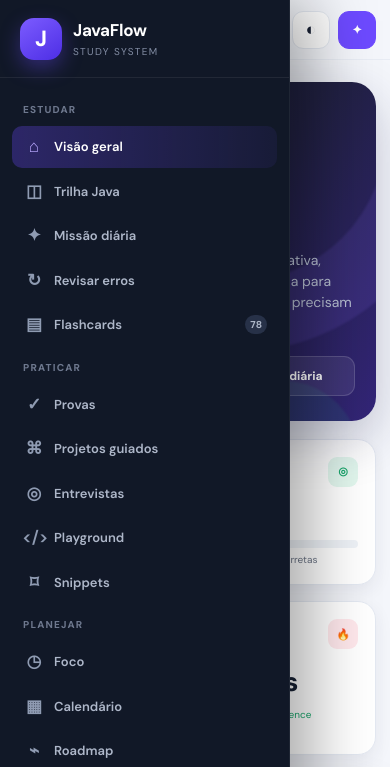
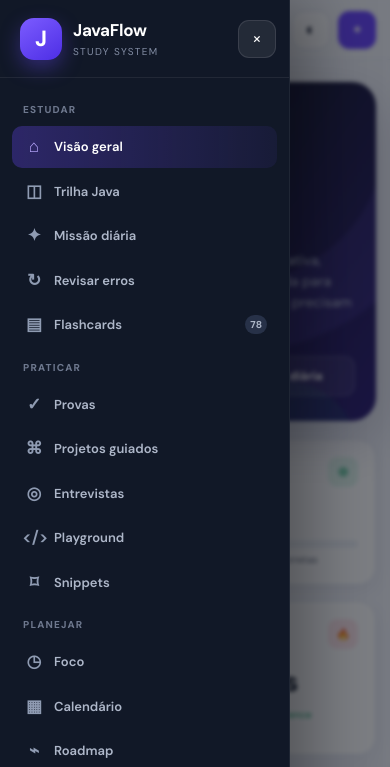
Before and after one commit to Carloshsgandra/SiteCodeJava1, a website with bundled scripts: page index.html in a window 390 px wide. Both pictures are taken after a click on the button "Abrir menu". Shown: the top 767 px of the page. Built offline with nearby package versions, Linux system fonts and the light colour scheme.

Commit message:
Improve mobile navigation and responsive QA

```diff
--- a/assets/css/app.css
+++ b/assets/css/app.css
@@ -170,6 +170,7 @@ kbd { padding: 2px 6px; border: 1px solid var(--line); border-bottom-width: 2px;
 .coach-button { padding: 0 14px; display: flex; align-items: center; gap: 7px; background: var(--primary); color: white; border-color: var(--primary); font-weight: 700; font-size: 12px; }
 .coach-button:hover { background: var(--primary-2); }
 .mobile-menu { display: none; }
+.sidebar-close, .sidebar-backdrop { display: none; }
 
 #view { width: min(1240px, 100%); margin: 0 auto; padding: 30px clamp(16px, 3vw, 38px) 70px; outline: 0; }
 .page { animation: page-in .26s ease both; }
@@ -446,6 +447,8 @@ kbd { padding: 2px 6px; border: 1px solid var(--line); border-bottom-width: 2px;
   .app-shell { display: block; }
   .sidebar { width: min(290px, 84vw); transform: translateX(-105%); transition: transform .22s ease; box-shadow: 20px 0 60px rgba(0,0,0,.35); }
   .sidebar.open { transform: translateX(0); }
+  .sidebar-close { position: absolute; z-index: 2; top: 20px; right: 13px; display: grid; color: white; background: rgba(255,255,255,.08); border-color: rgba(255,255,255,.1); }
+  .sidebar.open + .sidebar-backdrop { position: fixed; z-index: 39; inset: 0; display: block; width: 100%; height: 100%; padding: 0; background: rgba(5,9,18,.52); border: 0; backdrop-filter: blur(2px); }
   .main-column { grid-column: auto; }
   .topbar { height: 60px; padding: 0 14px; }
   .mobile-menu { display: grid; }
--- a/assets/js/app.js
+++ b/assets/js/app.js
@@ -523,14 +523,21 @@ document.addEventListener('input', (event) => {
 
 document.getElementById('theme-toggle').addEventListener('click', toggleTheme);
 document.getElementById('search-trigger').addEventListener('click', openCommandPalette);
+function closeMobileMenu() {
+  document.getElementById('sidebar').classList.remove('open');
+  document.getElementById('menu-button').setAttribute('aria-expanded', 'false');
+}
+
 document.getElementById('menu-button').addEventListener('click', () => {
   const sidebar = document.getElementById('sidebar');
   sidebar.classList.toggle('open');
   document.getElementById('menu-button').setAttribute('aria-expanded', sidebar.classList.contains('open'));
 });
+document.getElementById('sidebar-close').addEventListener('click', closeMobileMenu);
+document.getElementById('sidebar-backdrop').addEventListener('click', closeMobileMenu);
 
 window.addEventListener('hashchange', () => {
-  document.getElementById('sidebar').classList.remove('open');
+  closeMobileMenu();
   render();
 });
 
@@ -542,7 +549,7 @@ document.addEventListener('keydown', (event) => {
   if (event.key === 'Escape') {
     closeModal();
     document.getElementById('command-palette').hidden = true;
-    document.getElementById('sidebar').classList.remove('open');
+    closeMobileMenu();
   }
   if (exerciseSession && routeParts().parts[0] === 'study-session' && !exerciseSession.checked && /^[a-d]$/i.test(event.key)) {
     document.querySelectorAll('[data-answer]')[event.key.toLocaleLowerCase().charCodeAt(0) - 97]?.click();
--- a/index.html
+++ b/index.html
@@ -25,6 +25,7 @@
         <span class="brand-mark">J</span>
         <span><strong>JavaFlow</strong><small>study system</small></span>
       </a>
+      <button class="icon-button sidebar-close" id="sidebar-close" type="button" aria-label="Fechar menu">×</button>
 
       <div class="sidebar-scroll">
         <nav class="nav-group" aria-label="Estudar">
@@ -62,6 +63,7 @@
         </button>
       </div>
     </aside>
+    <button class="sidebar-backdrop" id="sidebar-backdrop" type="button" aria-label="Fechar menu lateral"></button>
 
     <div class="main-column">
       <header class="topbar">
```
